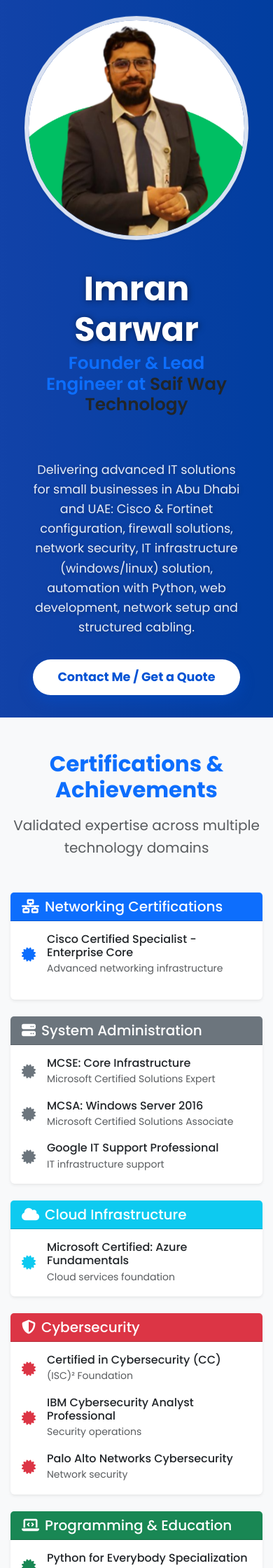
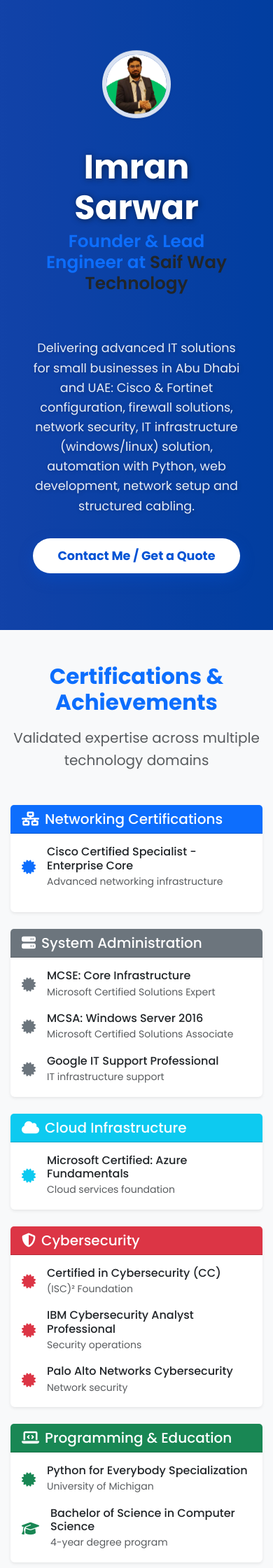
Before and after one commit to Imran5693/saifway, a Jekyll site: the page built from index.html, in a window 390 px wide. Shown: the top 2240 px of the page at 70% size. Built offline with Jekyll 4.4.1, drawn with Linux system fonts in a browser that asks for light colours.

Commit message:
Update profile picture styles for better responsiveness
Refactor profile picture styles for responsiveness and improve layout.

```diff
--- a/assets/css/style.css
+++ b/assets/css/style.css
@@ -61,35 +61,32 @@
   color: white;
 }
 
-/* Initial big profile pic in hero */
+/* Base profile pic */
 .profile-pic {
-  width: 320px;
-  height: 320px;
+  width: 25vw;          /* relative to viewport width */
+  max-width: 320px;     /* prevent too big on large screens */
+  height: auto;         /* maintain aspect ratio */
   border-radius: 50%;
-  border: 6px solid rgba(255, 255, 255, 0.85);
+  border: 6px solid rgba(255,255,255,0.85);
   object-fit: cover;
   margin-bottom: 1.5rem;
-  box-shadow: 0 8px 20px rgba(0, 0, 0, 0.15);
+  box-shadow: 0 8px 20px rgba(0,0,0,0.15);
   transition: all 0.3s ease;
-  position: relative;
-  cursor: pointer;
   z-index: 10;
 }
 
-/* Shrink and fix position on scroll */
+/* Shrink profile pic on scroll */
 .hero.shrink .profile-pic {
-  width: 80px !important;
-  height: 80px !important;
+  width: 12vw;          /* smaller but relative to screen */
+  max-width: 80px;      /* keep max size */
+  height: auto;
   border-width: 3px;
-  position: fixed;
   top: 10px;
   left: 10px;
-  box-shadow: 0 6px 18px rgba(0, 0, 0, 0.15);
-  border-radius: 50%;
-  transition: all 0.3s ease;
-  cursor: pointer;
+  position: fixed;
   z-index: 1010;
 }
+
 
 /* Hover effect: highlight & scale bigger smoothly */
 .profile-pic:hover {
@@ -179,21 +176,28 @@
 .skills-bar {
   position: fixed;
   top: 10px;
-  left: 10px;
-  right: 10px;
+  left: 50%;
+  transform: translateX(-50%);
   display: flex;
+  flex-wrap: wrap;       /* wrap on small screens */
   justify-content: center;
-  gap: 0.8rem;
-  padding: 0.5rem 1.2rem;
-  background: rgba(255, 255, 255, 0.15);   /* lighter transparent */
-  backdrop-filter: blur(10px);              /* frosted glass */
-  -webkit-backdrop-filter: blur(10px);
+  gap: 0.5rem;
+  padding: 0.5rem 1rem;
+  background: rgba(255,255,255,0.15);
+  backdrop-filter: blur(10px);
   border-radius: 40px;
-  box-shadow: 0 8px 32px rgba(0, 0, 0, 0.1);
+  box-shadow: 0 8px 32px rgba(0,0,0,0.1);
   opacity: 0;
   pointer-events: none;
   transition: opacity 0.5s ease;
   z-index: 1000;
+  max-width: 90vw;       /* ensure it doesn’t overflow */
+}
+
+/* Show when hero shrinks */
+.hero.shrink ~ .skills-bar {
+  opacity: 1;
+  pointer-events: auto;
 }
 
 /* Skill badges */
@@ -250,11 +254,20 @@
   z-index: 1010;
 }
 
-/* Show skills bar when hero shrinks */
-.hero.shrink ~ .skills-bar {
-  opacity: 1;
-  pointer-events: auto;
+@media (max-width: 768px) {
+  .skills-bar .badge {
+    font-size: 0.8rem;
+    padding: 0.3rem 0.8rem;
+  }
 }
+
+@media (max-width: 480px) {
+  .skills-bar .badge {
+    font-size: 0.7rem;
+    padding: 0.25rem 0.6rem;
+  }
+}
+
 /* Badge hover effect */
 
 .badge {
```
